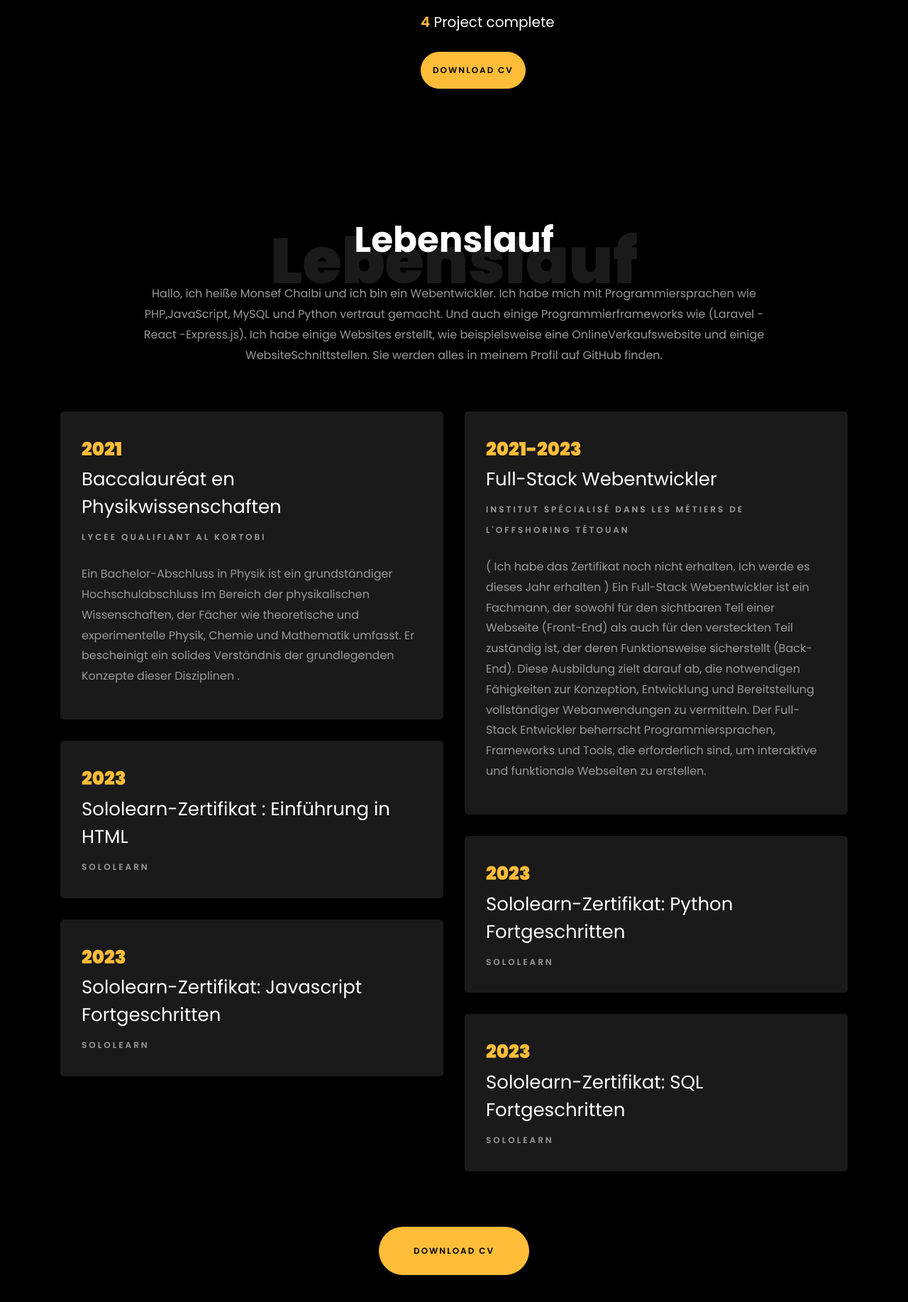
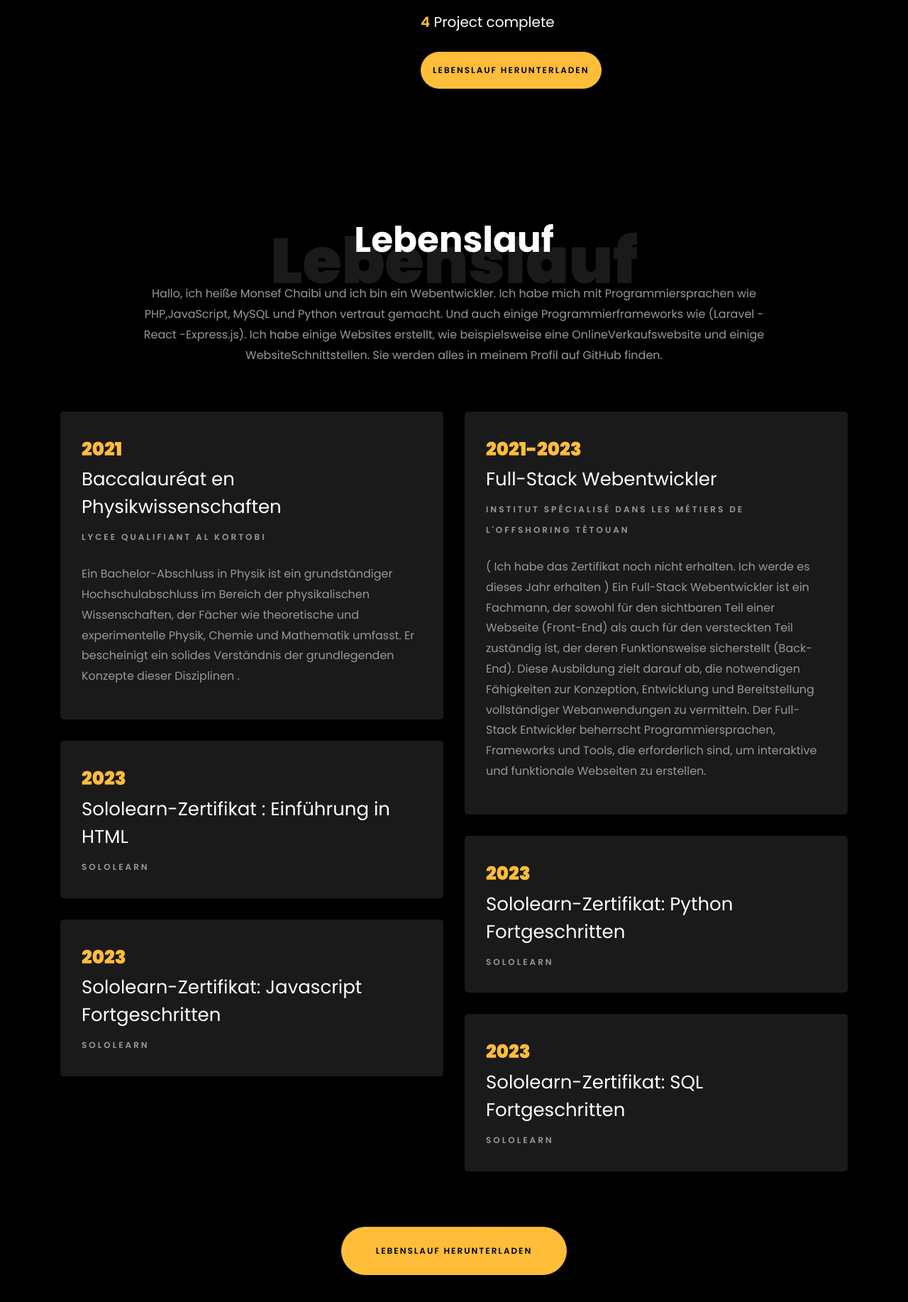
Before and after one commit to Monsef-Chaibi/Portfolio-Deu, a plain HTML site: page index.html in a window 1280 px wide. Shown: the part 1320-3155 px from the top of the page at 71% size. Drawn offline with Linux system fonts and the light colour scheme; files whose address does not match are found by name.

Commit message:
update 2.1

```diff
--- a/index.html
+++ b/index.html
@@ -118,7 +118,7 @@
 	                <span class="number" data-number="5">0</span>
 	                <span>Project complete</span>
                 </p>
-                <p><a href="Lebenslauf Monsef Chaibi.pdf"  target="_blank"  download="file"  class="btn btn-primary py-3 px-3">Download CV</a></p>
+                <p><a href="Lebenslauf Monsef Chaibi.pdf"  target="_blank"  download="file"  class="btn btn-primary py-3 px-3">Lebenslauf herunterladen</a></p>
               </div>
 	          </div>
 	        </div>
@@ -181,7 +181,7 @@
     		</div>
     		<div class="row justify-content-center mt-5">
     			<div class="col-md-6 text-center ftco-animate">
-    				<p><a href="Lebenslauf Monsef Chaibi.pdf"  target="_blank"  download="Lebenslauf Monsef Chaibi" class="btn btn-primary py-4 px-5">Download CV</a></p>
+    				<p><a href="Lebenslauf Monsef Chaibi.pdf"  target="_blank"  download="Lebenslauf Monsef Chaibi" class="btn btn-primary py-4 px-5">Lebenslauf herunterladen</a></p>
     			</div>
     		</div>
     	</div>
```
